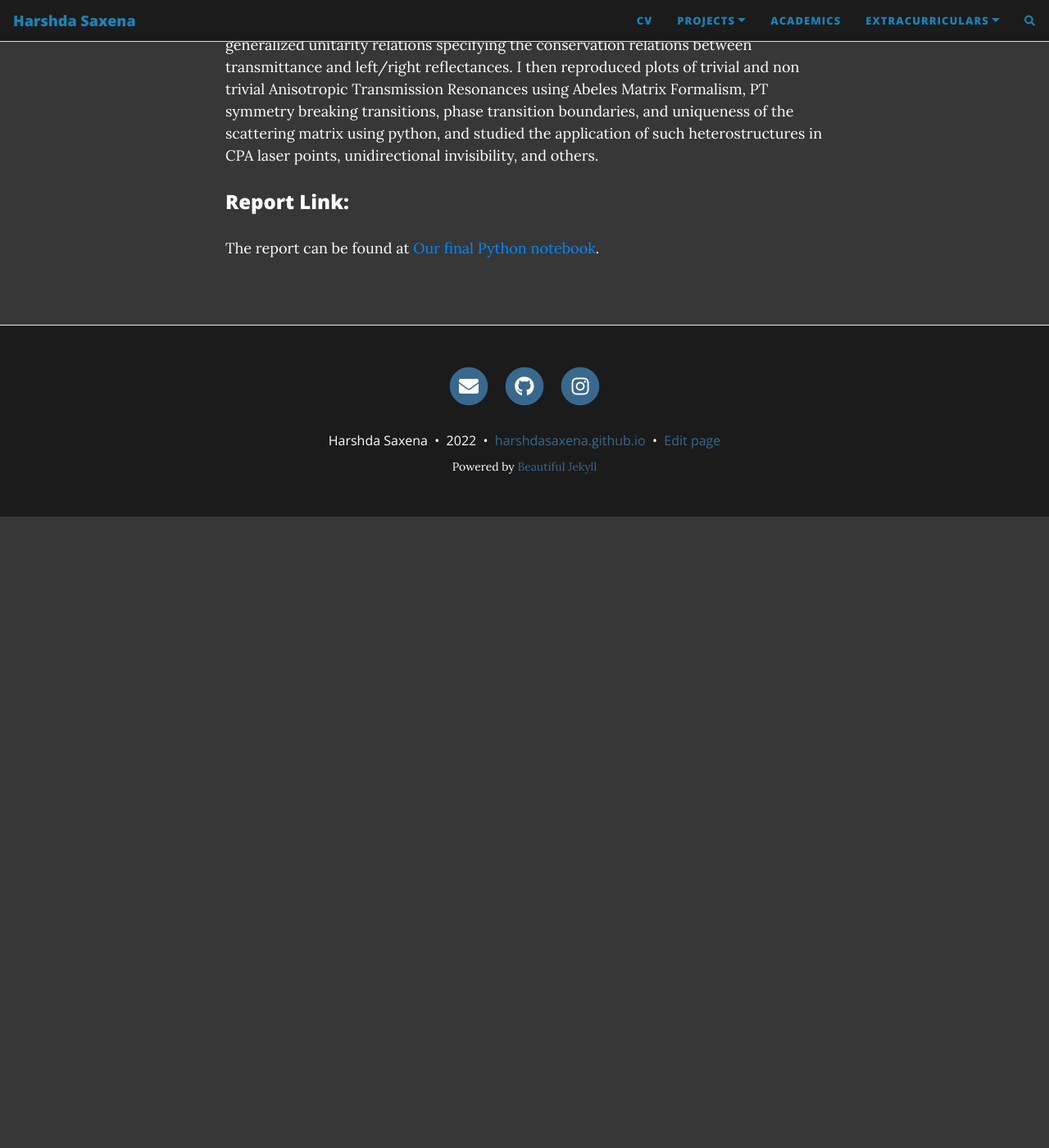
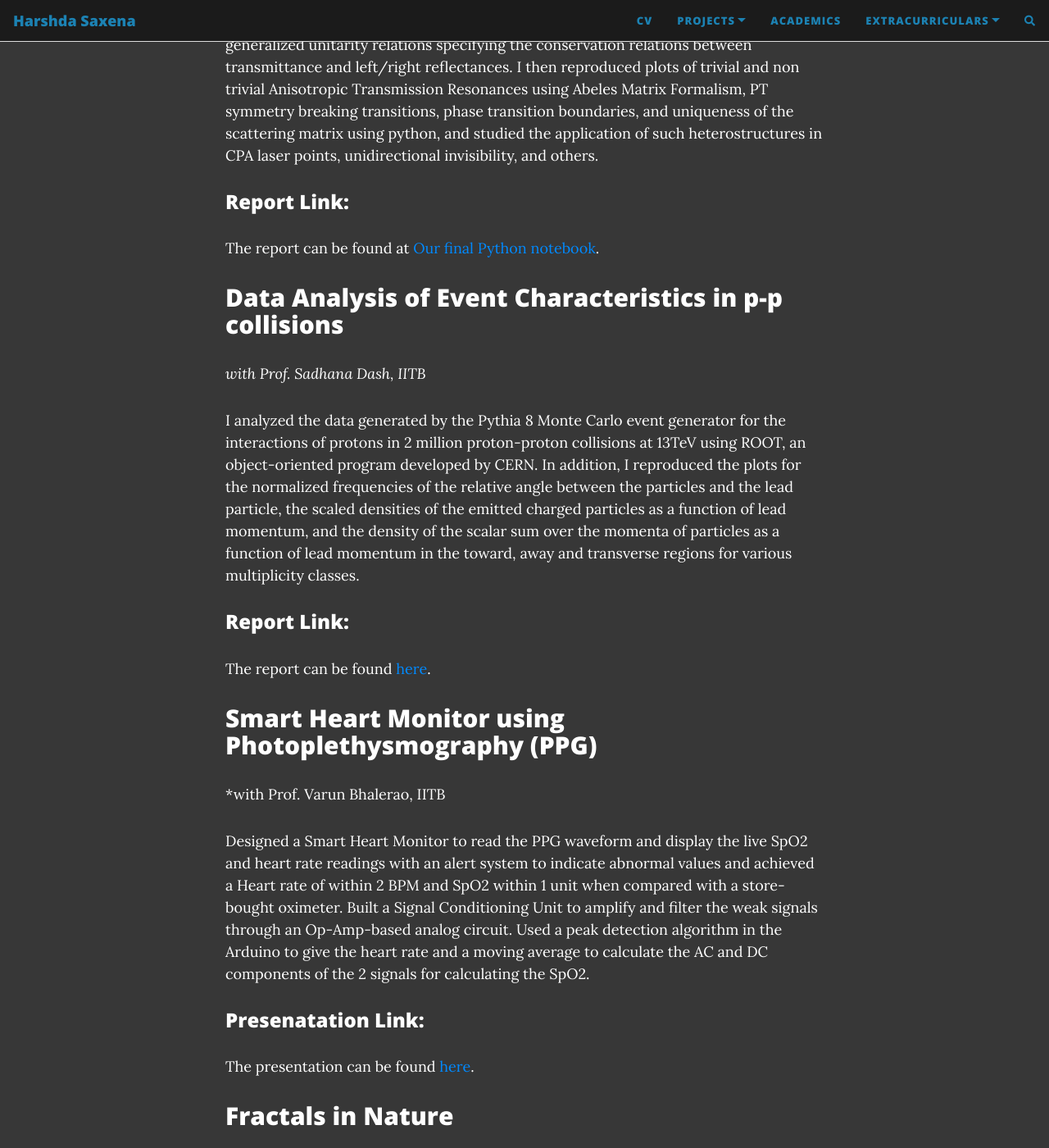
Before and after one commit to HarshdaSaxena/harshdasaxena.github.io, a Jekyll site: the page built from coursepro.md, in a window 1280 px wide and 1400 px high, scrolled down 399 px. Shown: the whole window at 82% size. Built offline with Jekyll 4.4.1, drawn with Linux system fonts in a browser that asks for light colours; nearby versions of some CDN libraries; comment, search, counter and statistics services are not loaded; before the commit the page ends 1029 px from its top, so only the background shows below that; some of the changed text lies outside the part shown.

Commit message:
Update coursepro.md

```diff
--- a/coursepro.md
+++ b/coursepro.md
@@ -11,3 +11,27 @@ I studied a generalization of hermitian hamiltonian's, specifically PT symmetric
 
 ### Report Link:
 The report can be found at [Our final Python notebook](https://github.com/HarshdaSaxena/Reports/blob/master/ph202_group13.py).
+
+## Data Analysis of Event Characteristics in p-p collisions
+*with Prof. Sadhana Dash, IITB*
+
+I analyzed the data generated by the Pythia 8 Monte Carlo event generator for the interactions of protons in 2 million proton-proton collisions at 13TeV using ROOT, an object-oriented program developed by CERN. In addition, I reproduced the plots for the normalized frequencies of the relative angle between the particles and the lead particle, the scaled densities of the emitted charged particles as a function of lead momentum, and the density of the scalar sum over the momenta of particles as a function of lead momentum in the toward, away and transverse regions for various multiplicity classes.
+
+### Report Link:
+The report can be found [here](https://github.com/HarshdaSaxena/Reports/blob/master/PH219_Data_Analysis_Project.pdf).
+
+## Smart Heart Monitor using Photoplethysmography (PPG)
+*with Prof. Varun Bhalerao, IITB
+
+Designed a Smart Heart Monitor to read the PPG waveform and display the live SpO2 and heart rate readings with an alert system to indicate abnormal values and achieved a Heart rate of within 2 BPM and SpO2 within 1 unit when compared with a store-bought oximeter. Built a Signal Conditioning Unit to amplify and filter the weak signals through an Op-Amp-based analog circuit. Used a peak detection algorithm in the Arduino to give the heart rate and a moving average to calculate the AC and DC components of the 2 signals for calculating the SpO2.
+
+### Presenatation Link:
+The presentation can be found [here](https://github.com/HarshdaSaxena/Reports/blob/master/Proof%20that%20Tony%20Stark%20has%20a%20heart.pdf).
+
+## Fractals in Nature
+*with Prof. Amitabha Nandi, IITB*
+
+Studied in detail theoretical continuum models of formation of snowflakes, and the numerical results and conclusions from a simpler model by taking into account diffusion, anisotropic attachment kinetics, freezing and melting used to generate realistic snowflakes and studied the effect of these on their morphology.
+
+### Report Link:
+The report is given [here](https://github.com/HarshdaSaxena/Reports/blob/master/Fractals%20in%20Nature.pdf)
```
